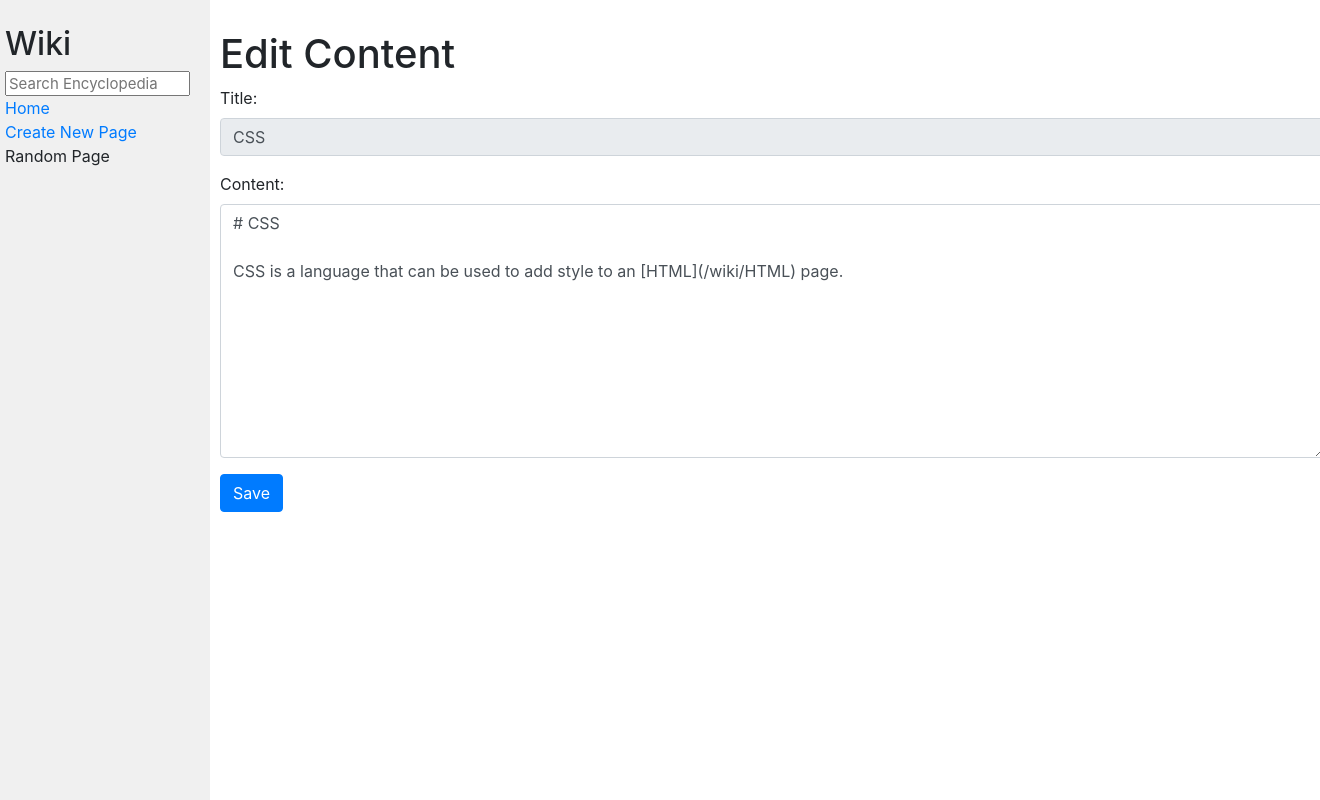
After one commit to Gias-uddin-vuiya/cs50w-project1-wiki, a Django app: page /wiki/CSS/edit/ in a window 1320 px wide; the page is wider, and only the part inside the window is pictured. The commit adds this page. Run offline with Django 3.2, Linux system fonts and the light colour scheme; some libraries are stand-ins or nearby versions.

Commit message:
add edit feature to wiki

```diff
--- /dev/null
+++ b/wiki/encyclopedia/templates/encyclopedia/edit.html
@@ -0,0 +1,26 @@
+{% extends "encyclopedia/layout.html" %}
+
+{% block title %}
+    Edit Page
+{% endblock %}
+
+{% block body %}
+    <h1>Edit Content</h1>
+
+    {% if message %}
+        <div class="alert alert-danger">{{ message }}</div>
+    {% endif %}
+
+    <form method="post" class="edit-entry-form" action="{% url 'edit' title=title %}">
+        {% csrf_token %}
+        <div class="form-group">
+            <label for="title">Title:</label>
+            <input type="text" class="form-control" id="title" name="title" required value="{{ title_value }}" readonly>
+        </div>
+        <div class="form-group  ">
+            <label for="content">Content:</label>
+            <textarea class="form-control" id="content" name="content" rows="10" required>{{ content_value }}</textarea>
+        </div>
+        <button type="submit" class="btn btn-primary">Save</button>
+    </form>
+    {% endblock %}
--- a/wiki/encyclopedia/templates/encyclopedia/entry.html
+++ b/wiki/encyclopedia/templates/encyclopedia/entry.html
@@ -5,7 +5,12 @@
 {% endblock %}
 
 {% block body %}
+
+    <!-- edit button  -->
+    <a href="{% url 'edit' title=title %}">Edit</a>
+
     <h1>{{ title }}</h1>
+
     <div class="entry-content">
         {{ content|safe }} <!-- Use 'safe' to render HTML content -->
     </div>
--- a/wiki/encyclopedia/urls.py
+++ b/wiki/encyclopedia/urls.py
@@ -7,4 +7,5 @@ urlpatterns = [
     path("wiki/<str:title>/", views.entry_page, name="entry_page"),
     path("search/", views.search, name="search"),
     path("create/", views.create, name="create"),
+    path("wiki/<str:title>/edit/", views.edit, name="edit")
 ]
--- a/wiki/encyclopedia/views.py
+++ b/wiki/encyclopedia/views.py
@@ -73,3 +73,25 @@ def create(request):
         return redirect(reverse("entry_page", args=[title]))
 
     return render(request, "encyclopedia/create.html")
+
+
+def edit(request, title):
+
+    if request.method == "POST":
+        new_title = request.POST["title"]
+        new_content = request.POST["content"]
+        util.save_entry(new_title, new_content)
+        return redirect("entry_page", title=new_title)
+
+    # GET request: Load the entry content and populate form
+    content = util.get_entry(title)
+    if content is None:
+        return render(request, "encyclopedia/error.html", {
+            "message": "Entry not found."
+        })
+
+    return render(request, "encyclopedia/edit.html", {
+        "title": title,
+        "title_value": title,  # pre-fill title field
+        "content_value": content  # pre-fill textarea
+    })
```
Also changed, not shown: wiki/entries/Bangladesh.md (+1 -1 lines), wiki/entries/CSSP.md (added, +3 -0 lines), wiki/entries/helloG.md (added, +1 -0 lines), wiki/entries/helloR.md (added, +1 -0 lines).
